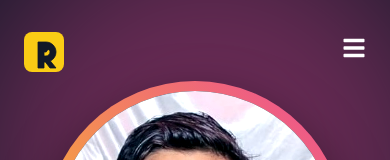
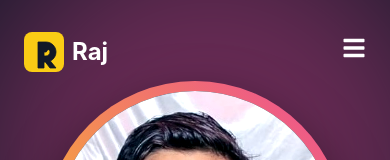
Before and after one commit to RAJ-Git18/portfolio, a React (Vite) app: page / in a window 390 px wide. Shown: the top 160 px of the page. Built offline with nearby package versions, Linux system fonts and the light colour scheme.

Commit message:
feat: make portfolio responsive, fix centering, and replace logo

```diff
--- a/src/components/Navbar.jsx
+++ b/src/components/Navbar.jsx
@@ -28,6 +28,7 @@ const Navbar = () => {
         {/* Logo */}
         <a href="#home" style={{ display: 'flex', alignItems: 'center', gap: '0.5rem', textDecoration: 'none' }}>
           <img src="/logo.svg" alt="R Logo" style={{ width: '40px', height: '40px' }} />
+          <span style={{ fontSize: '1.5rem', fontWeight: 'bold', color: 'white' }}>Raj</span>
         </a>
 
         {/* Desktop Menu */}
```
